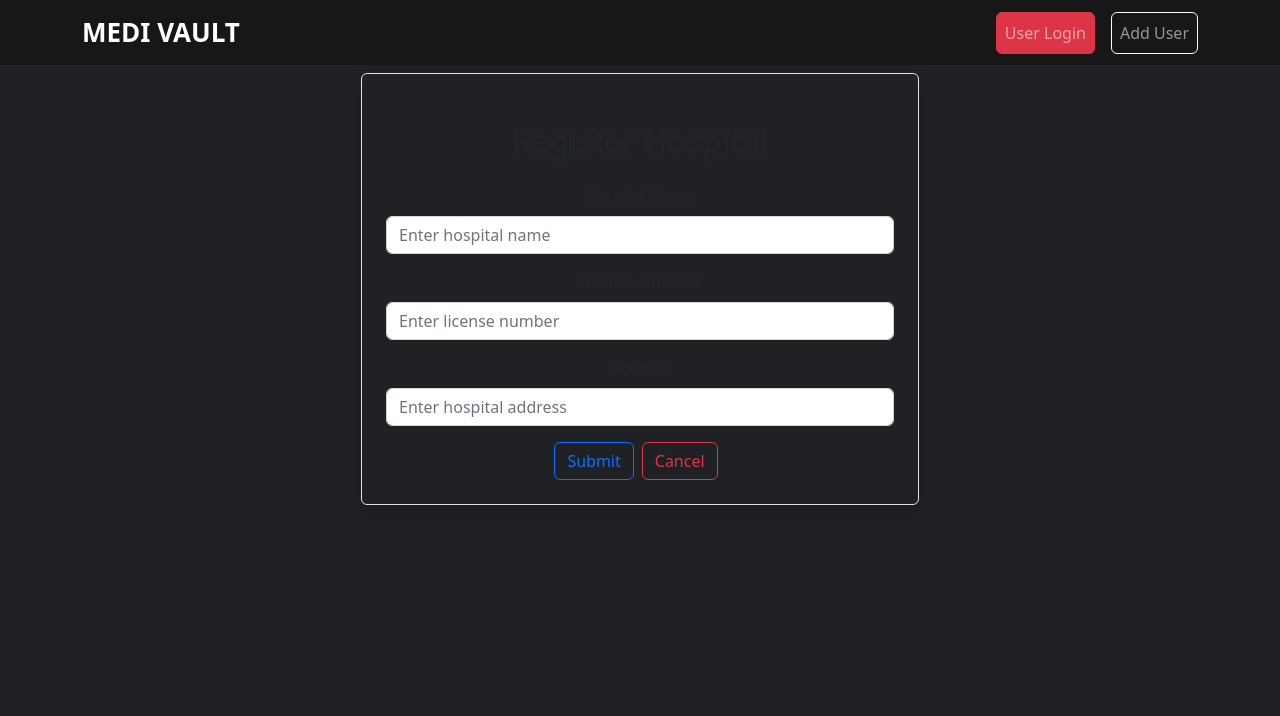
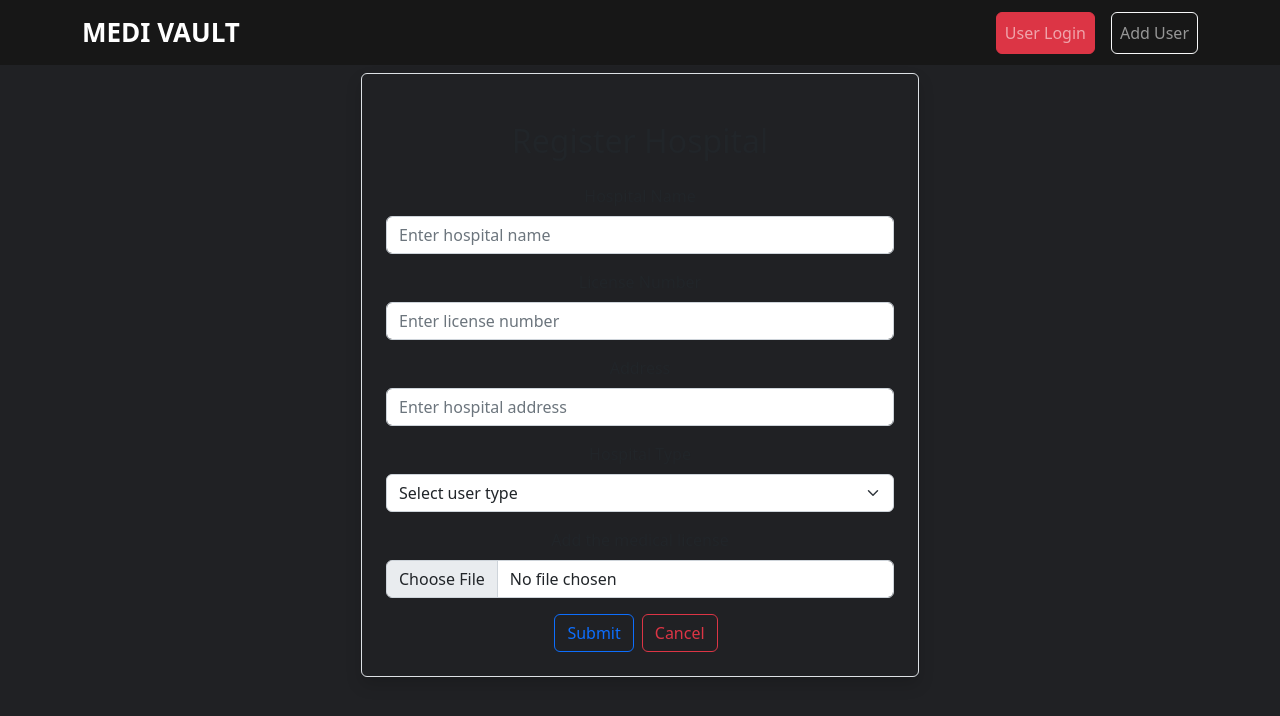
Before and after one commit to Hirsi-Saadh/medivault-frontend, a React (Create React App) app: page /hospital/register in a window 1280 px wide. Shown: the top 716 px of the page. Built offline with nearby package versions, Linux system fonts and the light colour scheme; no server answers.

Commit message:
dashboard and profile click - sidepane.js

```diff
--- a/src/components/layout/Navbar.js
+++ b/src/components/layout/Navbar.js
@@ -1,5 +1,5 @@
 import React, {useEffect} from 'react';
-import { Link } from 'react-router-dom';
+import {Link, useNavigate} from 'react-router-dom';
 import { auth, useAuth } from '../../firebase';
 import {useUserData} from "../../users/userUtils"; // Import your Firebase authentication module here
 
@@ -14,11 +14,13 @@ export default function Navbar() {
     console.log('Username:', username);
   }, [userType, email, username]);
 
+  const navigate = useNavigate();
 
   const handleLogout = async () => {
     try {
       await auth.signOut();
       console.log('Logged out successfully');
+      navigate('/');
     } catch (error) {
       console.error('Error logging out:', error);
     }
@@ -27,7 +29,7 @@ export default function Navbar() {
   return (
       <nav className="navbar navbar-expand-lg navbar-dark" style={{ backgroundColor: '#171717' }}>
         <div className="container">
-          <a className="navbar-brand" href="#" style={{ textTransform: 'uppercase', fontWeight: '700', fontSize: '26px' }}>
+          <a className="navbar-brand" href="/" style={{ textTransform: 'uppercase', fontWeight: '700', fontSize: '26px' }}>
             Medi Vault
           </a>
           <button
--- a/src/components/layout/sidepane.js
+++ b/src/components/layout/sidepane.js
@@ -8,8 +8,22 @@ import {
     faHome,
     faPrescriptionBottle, faRightFromBracket, faUser
 } from '@fortawesome/free-solid-svg-icons';
+import {auth} from "../../firebase";
+import {useNavigate} from 'react-router-dom'
 
 function SidePane() {
+
+    const navigate = useNavigate();
+
+    const handleLogout = async () => {
+        try {
+            await auth.signOut();
+            console.log('Logged out successfully');
+            navigate('/');
+        } catch (error) {
+            console.error('Error logging out:', error);
+        }
+    };
 
     const [isSubMenu1Collapsed, setIsSubMenu1Collapsed] = useState(true);
     const [isSubMenu2Collapsed, setIsSubMenu2Collapsed] = useState(true);
@@ -172,7 +186,7 @@ function SidePane() {
                     </li>
 
                     <li>
-                        <a className="nav-link px-0 align-middle text-light">
+                        <a className="nav-link px-0 align-middle text-light" href='#' onClick={handleLogout}>
                             <FontAwesomeIcon icon={faRightFromBracket}/> <span className="ms-2 d-none d-sm-inline">Logout</span>
                         </a>
                     </li>
--- a/src/hospital/newHospital.js
+++ b/src/hospital/newHospital.js
@@ -6,54 +6,51 @@ export default function NewHospital() {
     let navigate = useNavigate();
 
     const [hospital, setHospital] = useState({
-        name: "",
-        licenseNumber: "",
-        address: "",
-        // Add more fields for hospital info
+        uid: "",
+        hospitalName: '',
+        hospitalAddress: '',
+        hospitalLicense: '',
+        hospitalType: '',
+        medicalLicenseBlob: '', // Store the file object
     });
 
-    const { name, licenseNumber, address /* Add more fields here */ } = hospital;
+    const { hospitalName, hospitalAddress, hospitalLicense, hospitalType, medicalLicenseBlob } = hospital;
 
     const onInputChange = (e) => {
-        setHospital({ ...hospital, [e.target.name]: e.target.value });
+        if (e.target.name === "medicalLicenseBlob") {
+            // Handle file input separately
+            setHospital({ ...hospital, [e.target.name]: e.target.files[0] });
+        } else {
+            setHospital({ ...hospital, [e.target.name]: e.target.value });
+        }
     };
 
     const onSubmit = async (e) => {
         e.preventDefault();
-        const csrfToken = await getCsrfToken();
 
         try {
-            const response = await axios.post(
-                "http://localhost:8080/hospitals/register",
-                hospital, // Send hospital data to the server
-                {
-                    headers: {
-                        "X-CSRF-TOKEN": csrfToken,
-                        "Content-Type": "application/json",
-                    },
-                }
-            );
+            const formData = new FormData();
+            formData.append("uid", hospital.uid);
+            formData.append("hospitalName", hospital.hospitalName);
+            formData.append("hospitalAddress", hospital.hospitalAddress);
+            formData.append("hospitalLicense", hospital.hospitalLicense);
+            formData.append("hospitalType", hospital.hospitalType);
+            formData.append("medicalLicenseBlob", hospital.medicalLicenseBlob);
+
+
+            const response = await axios.post('http://localhost:8080/hospital/add', formData, {
+                headers: {
+                    'Content-Type': 'multipart/form-data', // Set the content type for file upload
+                },
+            });
 
             // Handle the response as needed
             console.log("Hospital registered:", response.data);
-
-            // Redirect or show a success message
-            navigate("/success");
+            navigate("/"); // Redirect or show a success message
         } catch (error) {
             console.error("Error registering hospital:", error);
         }
     };
-
-    async function getCsrfToken() {
-        try {
-            const response = await axios.get("http://localhost:8080/csrf/token");
-            const csrfToken = response.data;
-            console.log("This is the CSRF Token:", csrfToken);
-            return csrfToken;
-        } catch (error) {
-            console.error("Error fetching CSRF token:", error);
-        }
-    }
 
     return (
         <div className="container">
@@ -62,44 +59,73 @@ export default function NewHospital() {
                     <h2 className="text-center m-4">Register Hospital</h2>
                     <form onSubmit={(e) => onSubmit(e)}>
                         <div className="mb-3">
-                            <label htmlFor="name" className="form-label">
+                            <label htmlFor="hospitalName" className="form-label">
                                 Hospital Name
                             </label>
                             <input
                                 type="text"
                                 className="form-control"
                                 placeholder="Enter hospital name"
-                                name="name"
-                                value={name}
+                                name="hospitalName"
+                                value={hospitalName}
                                 onChange={(e) => onInputChange(e)}
                             />
                         </div>
                         <div className="mb-3">
-                            <label htmlFor="licenseNumber" className="form-label">
+                            <label htmlFor="hospitalLicense" className="form-label">
                                 License Number
                             </label>
                             <input
                                 type="text"
                                 className="form-control"
                                 placeholder="Enter license number"
-                                name="licenseNumber"
-                                value={licenseNumber}
+                                name="hospitalLicense"
+                                value={hospitalLicense}
                                 onChange={(e) => onInputChange(e)}
                             />
                         </div>
                         <div className="mb-3">
-                            <label htmlFor="address" className="form-label">
+                            <label htmlFor="hospitalAddress" className="form-label">
                                 Address
                             </label>
                             <input
                                 type="text"
                                 className="form-control"
                                 placeholder="Enter hospital address"
-                                name="address"
-                                value={address}
+                                name="hospitalAddress"
+                                value={hospitalAddress}
                                 onChange={(e) => onInputChange(e)}
                             />
                         </div>
+                        <div className="mb-3">
+                            <label htmlFor="hospitalType" className="form-label">
+                                Hospital Type
+                            </label>
+                            <select
+                                className="form-select"
+                                placeholder="Select hospital type"
+                                name="hospitalType"
+                                value={hospitalType}
+                                onChange={(e) => onInputChange(e)}
+                            >
+                                <option value="">Select user type</option>
+                                <option value="GOVERNMENT">Government</option>
+                                <option value="PRIVATE">Private</option>
+                            </select>
+                        </div>
+
+                        <div className="mb-3">
+                            <label htmlFor="medicalLicenseBlob" className="form-label">
+                                Add the medical license
+                            </label>
+                            <input
+                                type="file"
+                                className="form-control"
+                                name="medicalLicenseBlob"
+                                onChange={(e) => onInputChange(e)}
+                            />
+                        </div>
+
                         {/* Add more fields for hospital info */}
                         <button type="submit" className="btn btn-outline-primary">
                             Submit
--- a/src/patient/patientDashboard.js
+++ b/src/patient/patientDashboard.js
@@ -19,6 +19,8 @@ export default function PatientDashboard() {
         console.log('DOB:', DateOfBirth);
     }, [userType, email, username, FirstName, LastName, Age, Address, DateOfBirth]);
 
+
+
     return (
         <div className="d-flex" style={{maxHeight: '80vh'}}>
             <Sidepane />
```
Also changed, not shown: src/patient/newPatient.js (+7 -2 lines).
